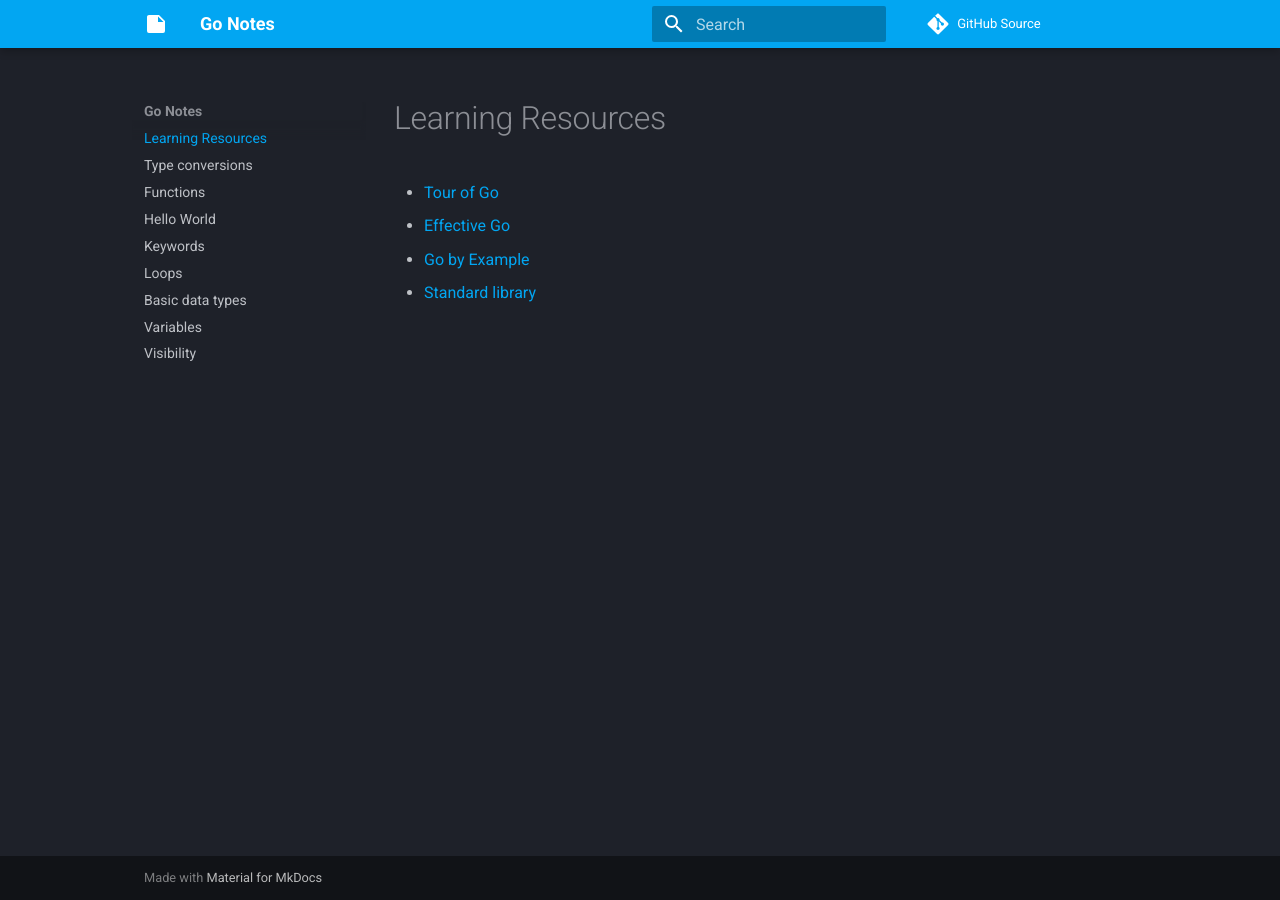
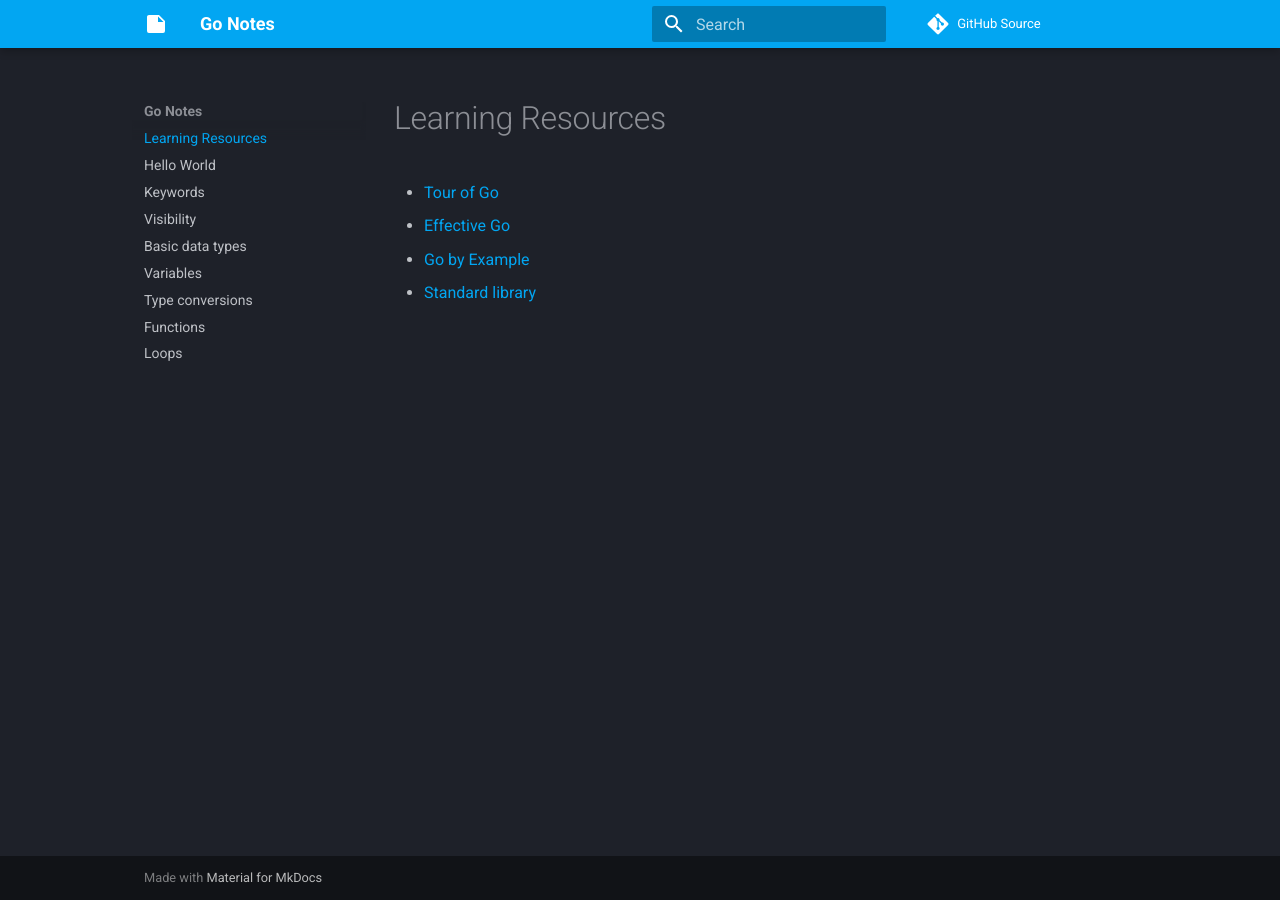
Before and after one commit to Lixfeld/go-notes, an MkDocs documentation site: the page built from docs/index.md, in a window 1280 px wide. Built offline with MkDocs 1.6.1 and Material for MkDocs 9.7.7, drawn with Linux system fonts in a browser that asks for light colours; comment, search, counter and statistics services are not loaded; some of the changed lines change nothing that is shown.

Commit message:
Add documentation layout for global navigation

```diff
--- a/mkdocs.yml
+++ b/mkdocs.yml
@@ -25,3 +25,14 @@ markdown_extensions:
   - pymdownx.inlinehilite
   - pymdownx.snippets
   - pymdownx.superfences
+
+nav:
+  - index.md
+  - helloworld.md
+  - keywords.md
+  - visibility.md
+  - types.md
+  - variables.md
+  - conversions.md
+  - functions.md
+  - loops.md
```
